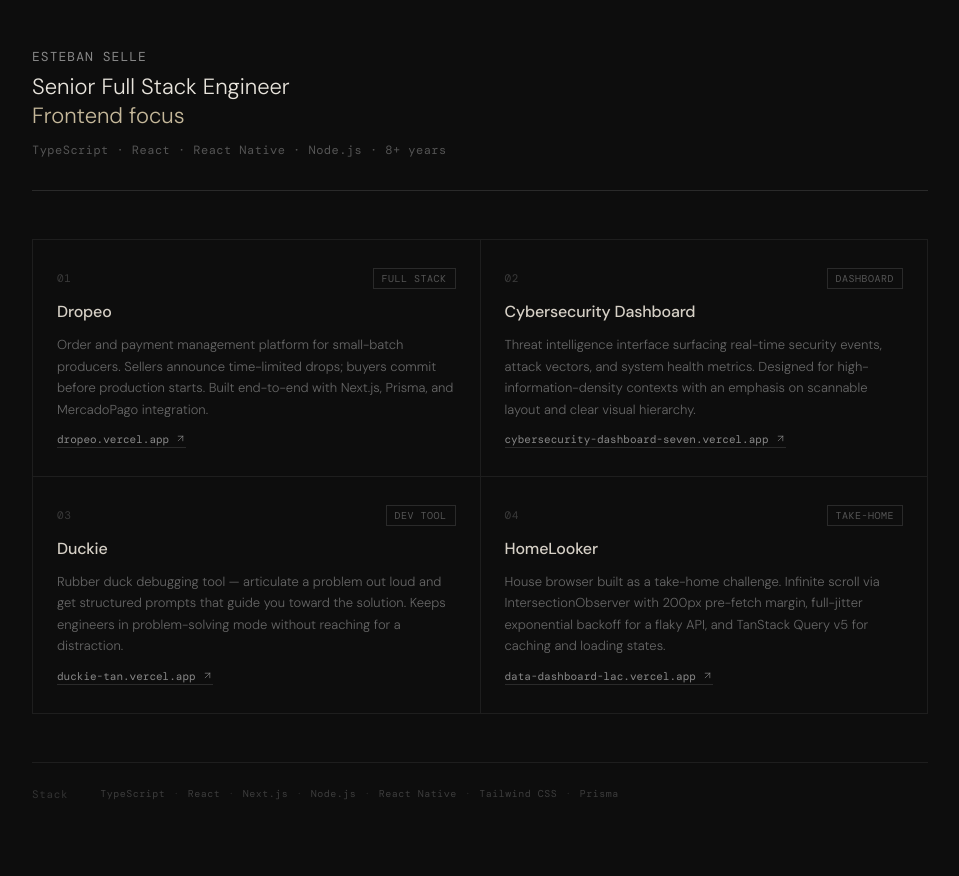
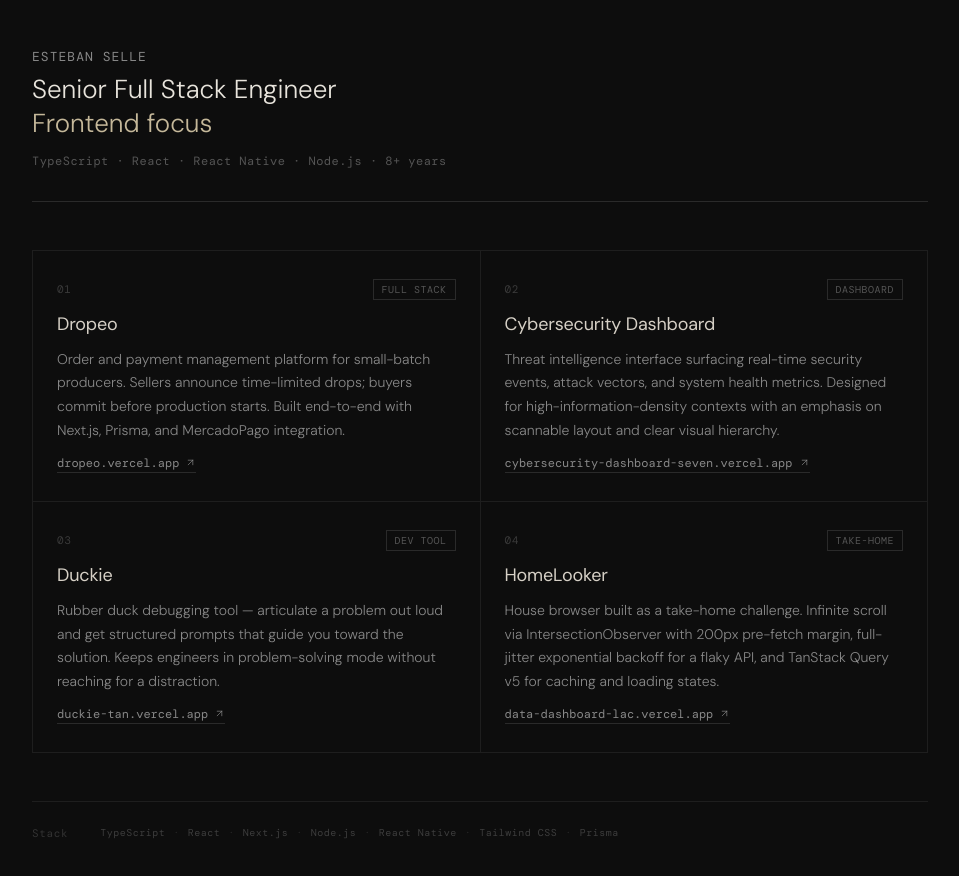
Before and after one commit to eselle/portfolio, a plain HTML site: page index.html in a window 1280 px wide. Shown: the whole page, without its empty margins (160-1119 px from the left). Drawn offline with nearby package versions, Linux system fonts and the light colour scheme; a web font is replaced by a local one.

Commit message:
initial commit

```diff
--- a/index.html
+++ b/index.html
@@ -46,7 +46,7 @@
     }
 
     .pf-title {
-      font-size: 22px;
+      font-size: 26px;
       font-weight: 300;
       color: #e8e4dc;
       line-height: 1.3;
@@ -112,17 +112,17 @@
     }
 
     .pf-card-name {
-      font-size: 16px;
-      font-weight: 500;
+      font-size: 18px;
+      font-weight: 400;
       color: #d6d0c6;
       letter-spacing: -0.01em;
     }
 
     .pf-card-desc {
-      font-size: 13px;
+      font-size: 14px;
       font-weight: 300;
-      color: #666;
-      line-height: 1.65;
+      color: #888;
+      line-height: 1.7;
       flex: 1;
     }
 
@@ -131,7 +131,7 @@
       align-items: center;
       gap: 6px;
       font-family: 'DM Mono', monospace;
-      font-size: 11px;
+      font-size: 12px;
       color: #888;
       text-decoration: none;
       border-bottom: 0.5px solid #2a2a2a;
```
